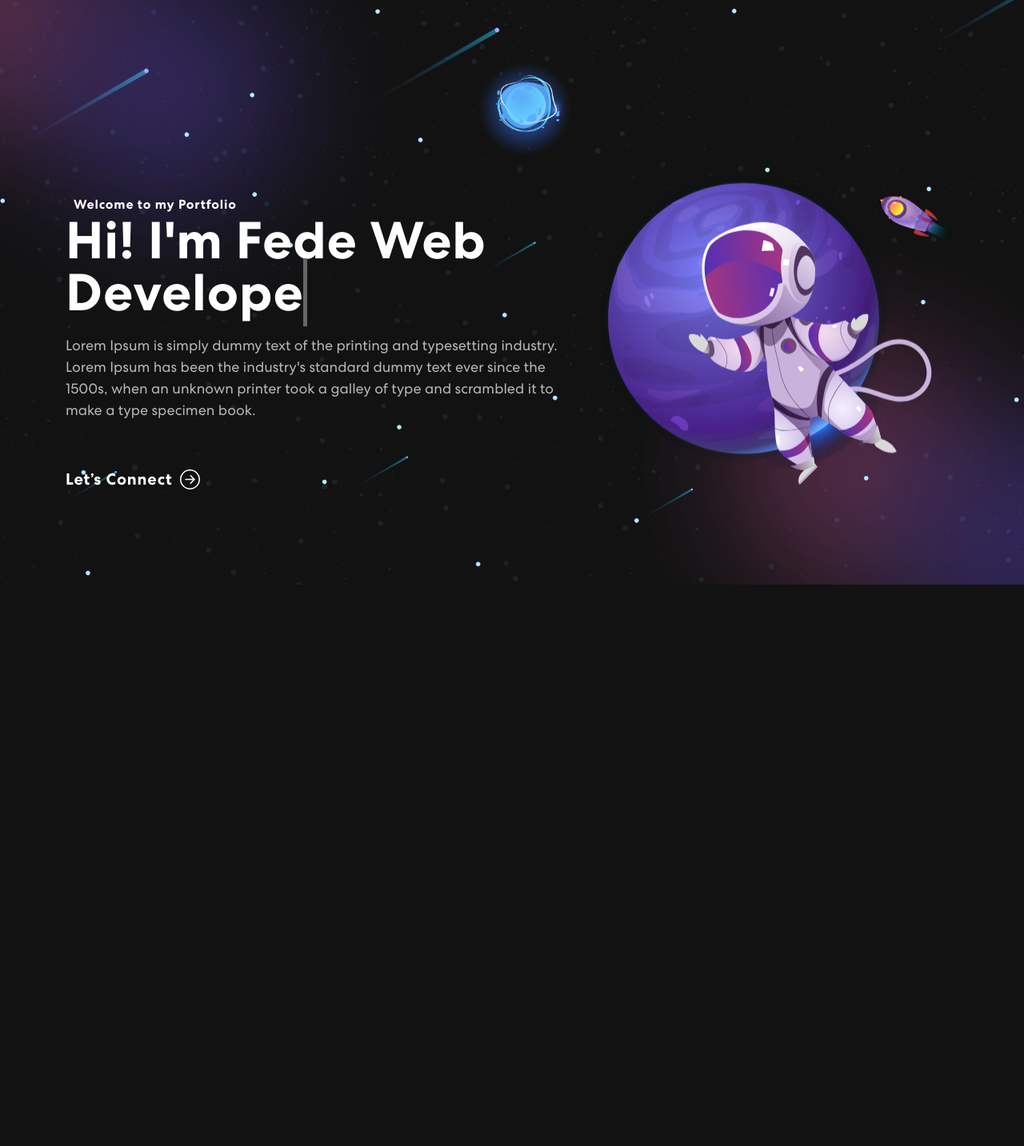
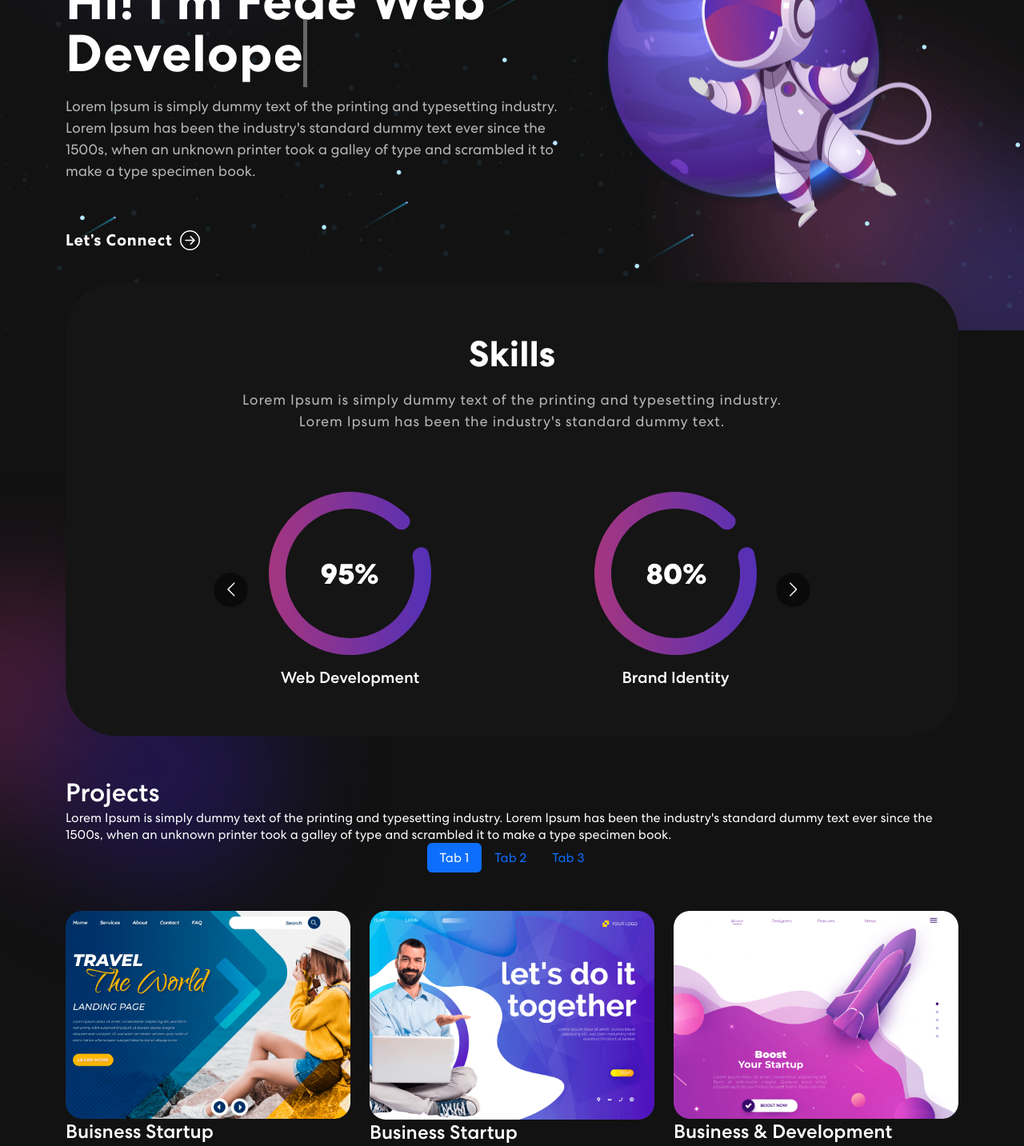
Before and after one commit to fepaglia/portfolioV1-React, a React (Create React App) app: page / in a window 1280 px wide. Shown: the part 355-1788 px from the top of the page at 80% size. Before the commit the page ends 1086 px from the top, so only its background shows below. Built offline with nearby package versions, Linux system fonts and the light colour scheme.

Commit message:
skills, projects and cardprojects

```diff
--- a/package.json
+++ b/package.json
@@ -9,7 +9,10 @@
     "react-bootstrap": "^2.7.0",
     "react-bootstrap-icons": "^1.10.2",
     "react-dom": "^18.2.0",
+    "react-multi-carousel": "^2.8.2",
     "react-on-screen": "^2.1.1",
+    "react-router-dom": "^6.6.1",
+    "react-router-hash-link": "^2.4.3",
     "react-scripts": "5.0.1"
   },
   "scripts": {
--- a/src/App.css
+++ b/src/App.css
@@ -59,7 +59,7 @@ button {
     background-color: transparent;
 }
 
-input:focus, textarea:focus, slect:focus {
+input:focus, textarea:focus, select:focus {
     outline: none;
 }
 
@@ -142,7 +142,7 @@ span.navbar-text {
 .social-icon a:hover::before {
     transform: scale(1);
 }
-.social-icon a img {
+.social-icon a > img {
     width: 40%;
     z-index: 1;
     transition: 0.3 ease-in-out;
@@ -249,7 +249,11 @@ nav.navbar .navbar-toggler[aria-expanded="true"] .navbar-toggler-icon{
     font-weight: 700;
     letter-spacing: 0.8px;
     padding: 8px 10px;
-    background: linear-gradient(90.21deg rgba(170, 54, 124, 0.5) -5.91%, rgba(74, 47, 189, 0.5) 111.58%);
+    background: linear-gradient(90.21deg, rgba(170, 54, 124, 0.5) -5.91%, rgba(74, 47, 189, 0.5) 111.58%);
+    border: 1px solid rgba(255, 255, 255, 0.5);
+    font-size: 20px;
+    margin-bottom: 16px;
+    display: inline-block;
 }
 .banner h1 {
     font-size: 65px;
@@ -304,3 +308,41 @@ nav.navbar .navbar-toggler[aria-expanded="true"] .navbar-toggler-icon{
   }
 
   /**** Skills ****/
+.skill {
+    padding: 0 0 50px 0;
+    position: relative;
+}
+.skill-bx {
+    background: #151515;
+    border-radius: 64px;
+    text-align: center;
+    padding: 60px 50px;
+    margin-top: -60px;
+}
+.skill h2 {
+    font-size: 45px;
+    font-weight: 700;
+}
+.skill p {
+    color: #b8b8b8;
+    font-size: 18px;
+    letter-spacing: 0.8px;
+    line-height: 1.5em;
+    margin: 14px 0 75px 0;
+}
+.skill-slider{
+    width: 80%;
+    margin: 0 auto;
+    position: relative;
+}
+.skill-slider .item img {
+    width: 50%;
+    margin: 0 auto 15px auto;
+}
+.background-image-left {
+    top: 28%;
+    position: absolute;
+    bottom: 0;
+    width: 40%;
+    z-index: -4;
+}
--- a/src/App.js
+++ b/src/App.js
@@ -1,5 +1,7 @@
 import { NavBar } from "./components/NavBar";
 import { Banner } from "./components/Banner";
+import { Skills } from "./components/Skills";
+import { Projects } from "./components/Projects";
 import 'bootstrap/dist/css/bootstrap.min.css';
 import "./App.css";
 
@@ -8,6 +10,8 @@ function App() {
     <div className="App">
       <NavBar />
       <Banner />
+      <Skills />
+      <Projects />
     </div>
   );
 }
--- /dev/null
+++ b/src/components/CardsProject.js
@@ -0,0 +1,17 @@
+import { Col } from "react-bootstrap";
+
+export const CardsProject = ({ title, description, imgUrl}) => {
+  return (
+    <Col size={12} sm={6} md={4}>
+        <div className="proj-imgbx">
+            <img src={imgUrl}/>
+            <div className="proj-txtx">
+                <h4>{title}</h4>
+                <span>{description}</span>
+            </div>
+        </div>
+    </Col>
+  )
+}
+
+export default CardsProject
--- a/src/components/NavBar.js
+++ b/src/components/NavBar.js
@@ -4,6 +4,8 @@ import logo from "../assets/img/logo.svg";
 import navIcon1 from "../assets/img/nav-icon1.svg";
 import navIcon2 from "../assets/img/nav-icon2.svg";
 import navIcon3 from "../assets/img/nav-icon3.svg";
+import { HashLink } from "react-router-hash-link";
+import { BrowserRouter  as Router } from "react-router-dom";
 
 export const NavBar = () => {
 //UseState
@@ -22,7 +24,7 @@ useEffect(() =>{
 
     window.addEventListener("scroll", onScroll);
 
-    return ()=> window.removeEventListener("scroll", onScroll);
+    return () => window.removeEventListener("scroll", onScroll);
 }, [])
 
 
@@ -31,31 +33,36 @@ const onUpdateActiveLink = (value) =>{
 }
 
   return (
-    <Navbar expand="md" class={scrolled ? "scrolled" : ""}>
+    <Router>
+        <Navbar expand="md" className={scrolled ? "scrolled" : ""}>
             <Container>
-            <Navbar.Brand href="#home">
+                <Navbar.Brand href="/">
                     <img src={logo} alt="Logo" />
                 </Navbar.Brand>
                 <Navbar.Toggle aria-controls="basic-navbar-nav">
                     <span className="navbar-toggler-icon"></span>
                 </Navbar.Toggle>
                 <Navbar.Collapse id="basic-navbar-nav">
-                <Nav className="me-auto">
+                    <Nav className="ms-auto">
                         <Nav.Link href="#home" className={activeLink === "home" ? "active navbar-link" : "navbar-link"} onClick={()=> onUpdateActiveLink("home")}>Home</Nav.Link>
                         <Nav.Link href="#skills" className={activeLink === "skills" ? "active navbar-link" : "navbar-link"} onClick={()=> onUpdateActiveLink("skills")}>Skills</Nav.Link>
                         <Nav.Link href="#projects" className={activeLink === "projects" ? "active navbar-link" : "navbar-link"} onClick={()=> onUpdateActiveLink("projects")}>Projects</Nav.Link>
                     </Nav>
                     <span className="navbar-text">
                         <div className="social-icon">
-                        <a href="#"><img src={navIcon1} alt=""/></a>
-                        <a href="#"><img src={navIcon2} alt=""/></a>
-                        <a href="#"><img src={navIcon3} alt=""/></a>
+                            <a href="#"><img src={navIcon1} alt="1"/></a>
+                            <a href="#"><img src={navIcon2} alt="2"/></a>
+                            <a href="#"><img src={navIcon3} alt="3"/></a>
                         </div>
+                        <HashLink to="connect">
                             <button className="vvd"><span>Let's Connect</span></button>
+                        </HashLink>
+
                     </span>
                 </Navbar.Collapse>
             </Container>
         </Navbar>
+    </Router>
   )
 }
 
--- /dev/null
+++ b/src/components/Projects.js
@@ -0,0 +1,99 @@
+import { Container, Row, Col, Tab, Nav } from "react-bootstrap";
+import { CardsProject } from "../components/CardsProject";
+import projImg1 from "../assets/img/project-img1.png";
+import projImg2 from "../assets/img/project-img2.png";
+import projImg3 from "../assets/img/project-img3.png";
+import colorSharp2 from "../assets/img/color-sharp2.png";
+import "animate.css";
+import TrackVisibility from "react-on-screen";
+
+export const Projects = () =>{
+    const projects = [
+        {
+            title: "Buisness Startup",
+            description: "Design & Development",
+            imgUrl: projImg1
+        },
+        {
+            title:"Business Startup",
+            description:"Design & Development",
+            imgUrl: projImg2
+        },
+        {
+            title: "Business & Development",
+            description: "Startup",
+            imgUrl: projImg3
+        },
+        {
+            title: "Buisness Startup",
+            description: "Design & Development",
+            imgUrl: projImg1
+        },
+        {
+            title:"Business Startup",
+            description:"Design & Development",
+            imgUrl: projImg2
+        },
+        {
+            title: "Business & Development",
+            description: "Startup",
+            imgUrl: projImg3
+        }
+    ];
+
+    return (
+        <section className="project" id="project">
+            <Container>
+                <Row>
+                    <Col size={12}>
+                        <TrackVisibility>
+                            {
+                                ({ isVisible }) =>
+                                <div className={isVisible ? "animate__animated animate__fadeIn": ""}>
+                                    <h2>Projects</h2>
+                                    <p>Lorem Ipsum is simply dummy text of the printing and typesetting industry. Lorem Ipsum has been the industry's standard dummy text ever since the 1500s, when an unknown printer took a galley of type and scrambled it to make a type specimen book.</p>
+                                    <Tab.Container id="projects-tabs" defaultActiveKey="first">
+                                        <Nav variant="pills" className="nav-pills mb-5 justify-content-center align-items-center" id="pills-tab">
+                                            <Nav.Item>
+                                                <Nav.Link eventKey="first">Tab 1</Nav.Link>
+                                            </Nav.Item>
+                                            <Nav.Item>
+                                                <Nav.Link eventKey="second">Tab 2</Nav.Link>
+                                            </Nav.Item>
+                                            <Nav.Item>
+                                                <Nav.Link eventKey="third">Tab 3</Nav.Link>
+                                            </Nav.Item>
+                                        </Nav>
+                                        <Tab.Content id="slideInUp" className={isVisible ? "animate__animated animate__slideInUp" : ""}>
+                                            <Tab.Pane eventKey="first">
+                                                <Row>
+                                                    {
+                                                        projects.map((project, index) =>{
+                                                            return (
+                                                                <CardsProject
+                                                                    key={index}
+                                                                    {...project}
+                                                                    />
+                                                            )
+                                                        })
+                                                    }
+                                                </Row>
+                                            </Tab.Pane>
+                                            <Tab.Pane eventKey="section">
+                                                <p>Lorem ipsum dolor sit amet consectetur adipisicing elit. Cumque quam, quod neque provident velit, rem explicabo excepturi id illo molestiae blanditiis, eligendi dicta officiis asperiores delectus quasi inventore debitis quo.</p>
+                                            </Tab.Pane>
+                                            <Tab.Pane eventKey="third">
+                                                <p>Lorem ipsum dolor sit amet consectetur adipisicing elit. Cumque quam, quod neque provident velit, rem explicabo excepturi id illo molestiae blanditiis, eligendi dicta officiis asperiores delectus quasi inventore debitis quo.</p>
+                                            </Tab.Pane>
+                                        </Tab.Content>
+                                    </Tab.Container>
+                                </div>
+                            }
+                        </TrackVisibility>
+                    </Col>
+                </Row>
+            </Container>
+            <img className="background-image-right" src={colorSharp2} alt="fondo" />
+        </section>
+    )
+}
--- /dev/null
+++ b/src/components/Skills.js
@@ -0,0 +1,66 @@
+import Carousel from "react-multi-carousel";
+import "react-multi-carousel/lib/styles.css";
+
+import meter1 from "../assets/img/meter1.svg";
+import meter2 from "../assets/img/meter2.svg";
+import meter3 from "../assets/img/meter3.svg";
+import colorSharp from "../assets/img/color-sharp.png";
+
+export const Skills = () => {
+    //carousel
+    const responsive = {
+        superLargeDesktop: {
+            // the naming can be any, depends on you.
+            breakpoint: { max: 4000, min: 3000 },
+            items: 5
+          },
+          desktop: {
+            breakpoint: { max: 3000, min: 1024 },
+            items: 3
+          },
+          tablet: {
+            breakpoint: { max: 1024, min: 464 },
+            items: 2
+          },
+          mobile: {
+            breakpoint: { max: 464, min: 0 },
+            items: 1
+          }
+    }
+
+  return (
+    <section className="skill" id="skills">
+        <div className="container">
+            <div className="row">
+                <div className="col-12">
+                    <div className="skill-bx wow zoomIn">
+                        <h2>Skills</h2>
+                        <p>Lorem Ipsum is simply dummy text of the printing and typesetting industry.<br></br> Lorem Ipsum has been the industry's standard dummy text.</p>
+                        <Carousel responsive={responsive} infinite={true} className="owl-carousel owl-theme skill-slider">
+                            <div className="item">
+                                <img src={meter1} alt="porcentage" />
+                                <h5>Web Development</h5>
+                            </div>
+                            <div className="item">
+                                <img src={meter2} alt="porcentage" />
+                                <h5>Brand Identity</h5>
+                            </div>
+                            <div className="item">
+                                <img src={meter3} alt="porcentage" />
+                                <h5>Logo Design</h5>
+                            </div>
+                            <div className="item">
+                                <img src={meter1} alt="porcentage" />
+                                <h5>Web Development</h5>
+                            </div>
+                        </Carousel>
+                    </div>
+                </div>
+            </div>
+        </div>
+        <img className="background-image-left" src={colorSharp} alt="fondo" />
+    </section>
+  )
+}
+
+export default Skills
```
Also changed, not shown: 1 other file (tests, documents, lock files or other folders). Lines whose indentation alone changed are shown as unchanged.
